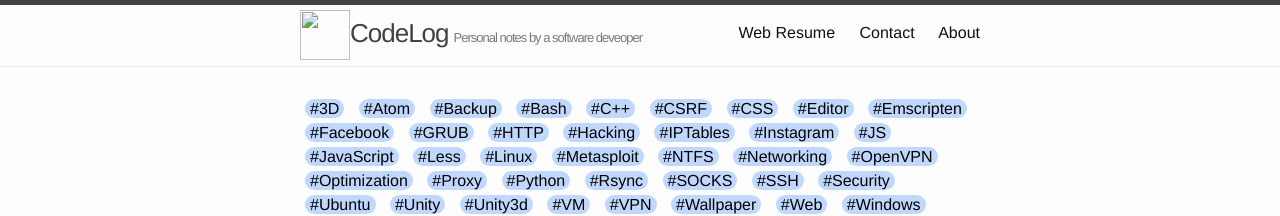
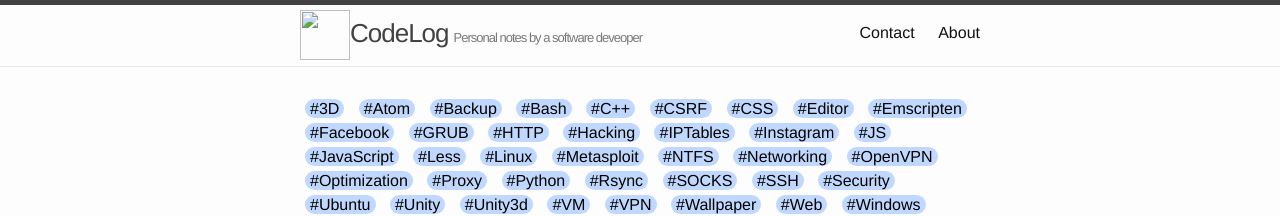
Before and after one commit to bazizi/bazizi.github.io, a Jekyll site: the page built from index.html, in a window 1280 px wide. Shown: the top 216 px of the page. Built offline with Jekyll 4.4.1, drawn with Linux system fonts in a browser that asks for light colours; the list of posts is cut into pages by our own code; comment, search, counter and statistics services are not loaded.

Commit message:
Remove web resume

```diff
--- a/_includes/header.html
+++ b/_includes/header.html
@@ -14,7 +14,6 @@
       </a>
 
       <div class="trigger">
-        <a class="nv-link" target="_blank" href="/resume/">Web Resume</a>
         <a class="nv-link"  href="/contact/">Contact</a>
 
         {% for my_page in site.pages %}
```
